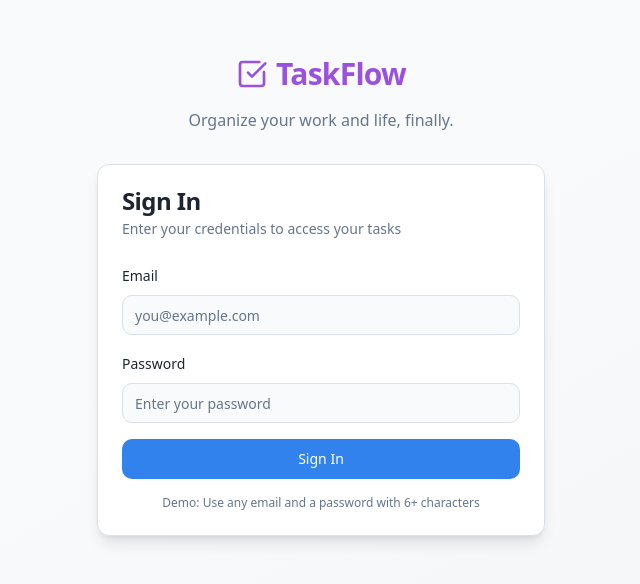
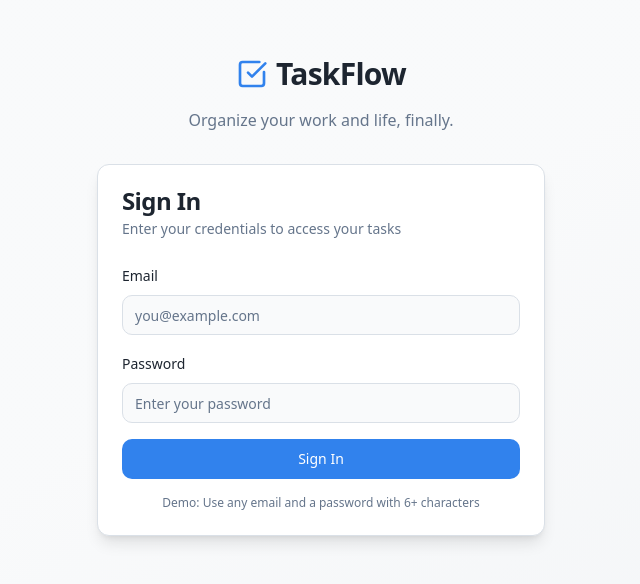
Before and after one commit to jogarriot/focus-hub, a React (Vite) app: page /login in a window 1280 px wide. Shown: the part 104-688 px from the top of the page, without its empty margins (319-959 px from the left). Built offline with nearby package versions, Linux system fonts and the light colour scheme; the HTML template or start-up script is replaced by a standard one.

Commit message:
Reverted to commit 813b155b276451c5b5334484e1c9545fb8f03ce1

```diff
--- a/src/index.css
+++ b/src/index.css
@@ -28,9 +28,6 @@ All colors MUST be HSL.
 
     --accent: 142 76% 36%;
     --accent-foreground: 0 0% 100%;
-
-    --purple: 270 70% 60%;
-    --purple-foreground: 0 0% 100%;
 
     --destructive: 0 84% 60%;
     --destructive-foreground: 0 0% 100%;
@@ -79,9 +76,6 @@ All colors MUST be HSL.
     --accent: 142 76% 36%;
     --accent-foreground: 0 0% 100%;
 
-    --purple: 270 70% 60%;
-    --purple-foreground: 0 0% 100%;
-
     --destructive: 0 84% 60%;
     --destructive-foreground: 0 0% 100%;
 
--- a/src/pages/Login.tsx
+++ b/src/pages/Login.tsx
@@ -43,8 +43,8 @@ const Login = () => {
       <div className="w-full max-w-md">
         <div className="text-center mb-8">
           <div className="flex items-center justify-center gap-2 mb-4">
-            <CheckSquare className="h-8 w-8 text-purple" />
-            <h1 className="text-3xl font-bold text-purple">TaskFlow</h1>
+            <CheckSquare className="h-8 w-8 text-primary" />
+            <h1 className="text-3xl font-bold text-foreground">TaskFlow</h1>
           </div>
           <p className="text-muted-foreground">Organize your work and life, finally.</p>
         </div>
--- a/tailwind.config.ts
+++ b/tailwind.config.ts
@@ -38,10 +38,6 @@ export default {
         accent: {
           DEFAULT: "hsl(var(--accent))",
           foreground: "hsl(var(--accent-foreground))",
-        },
-        purple: {
-          DEFAULT: "hsl(var(--purple))",
-          foreground: "hsl(var(--purple-foreground))",
         },
         success: {
           DEFAULT: "hsl(var(--success))",
```
